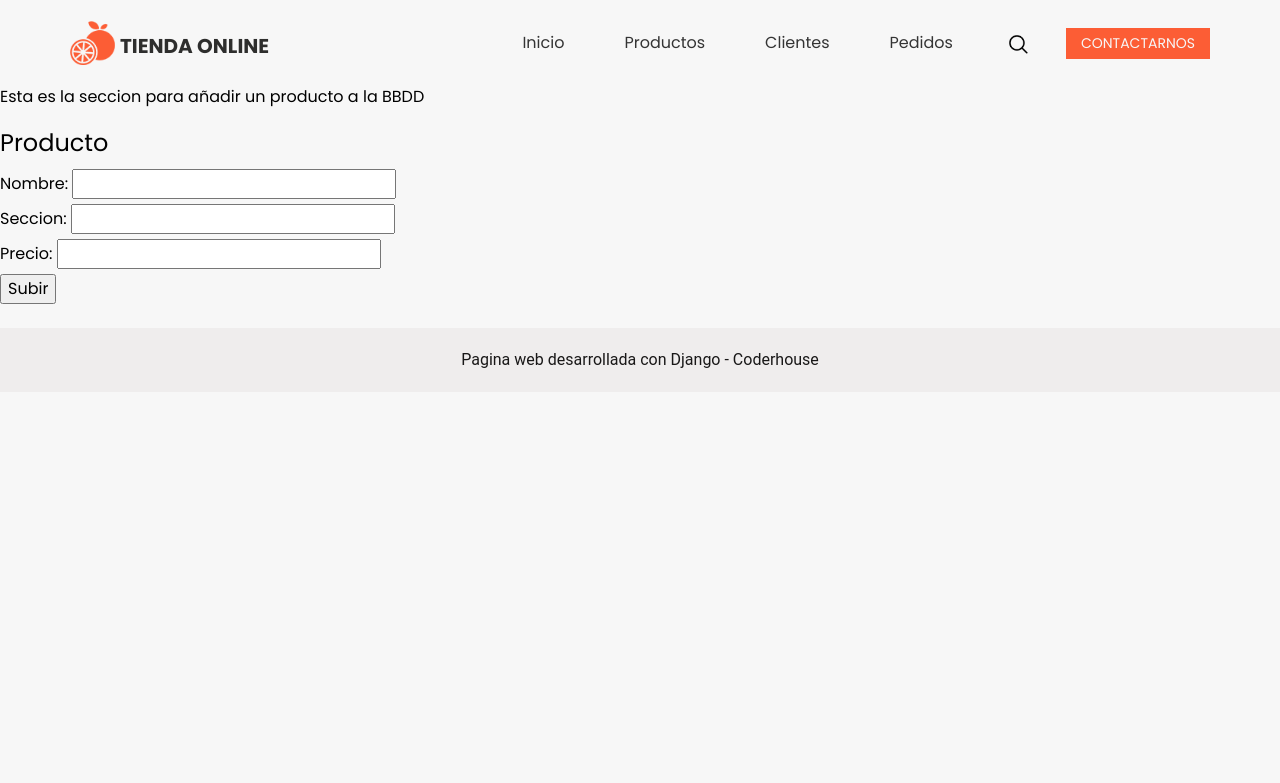
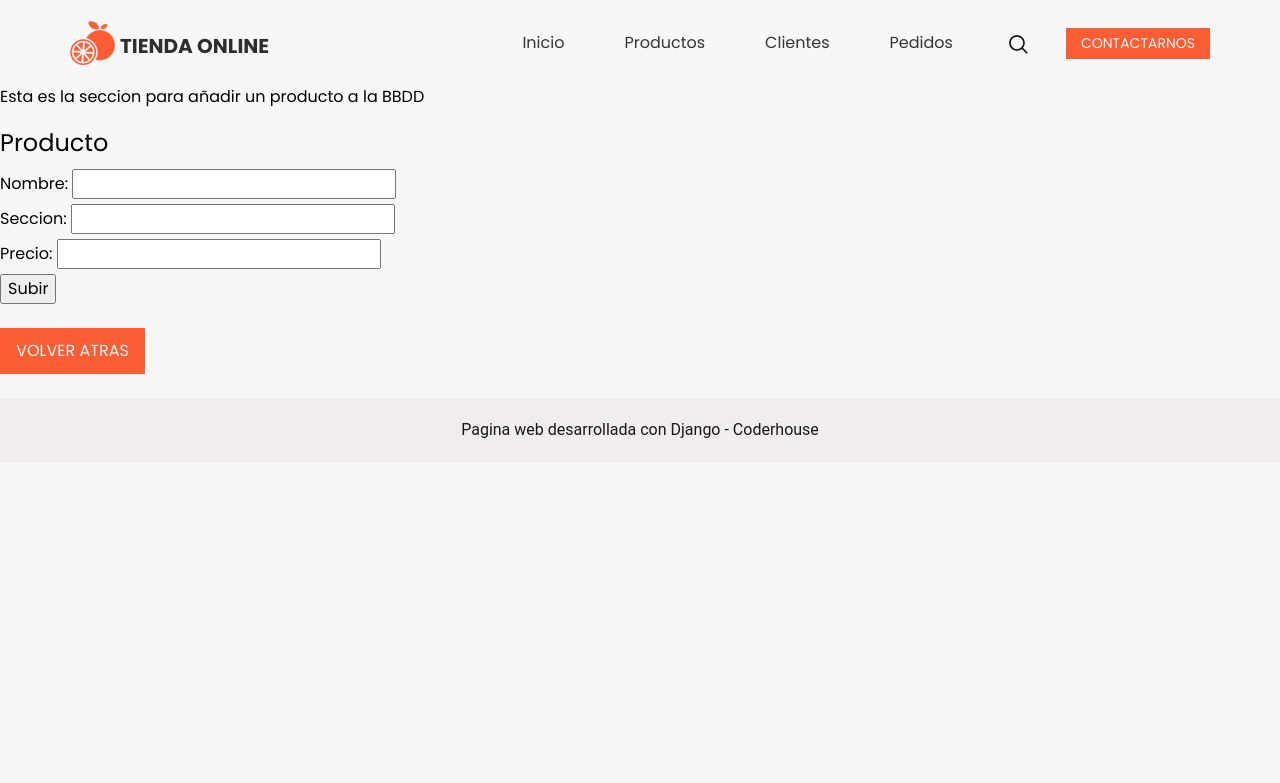
Before and after one commit to feliRios/PY-Coderhouse-PreEntrega3-Lopez-Rios, a Django app: page /productos/anadir_producto/ in a window 1280 px wide. Shown: the top 783 px of the page. Run offline with Django 4.2, Linux system fonts and the light colour scheme; some libraries are stand-ins or nearby versions.

Commit message:
Boton volver atras

```diff
--- a/tienda_online/core/templates/core/anadir_producto.html
+++ b/tienda_online/core/templates/core/anadir_producto.html
@@ -23,5 +23,11 @@
         </fieldset>
     </form>
     <br>
+    <div class="d-flex">
+        <a href="{% url 'productos' %}" class="text-uppercase custom_orange-btn mr-3">
+          Volver Atras
+        </a>
+    </div>
+    <br>
 
 {% endblock content %}
```
Also changed, not shown: tienda_online/core/templates/core/buscar_producto.html (+6 -1 lines).
